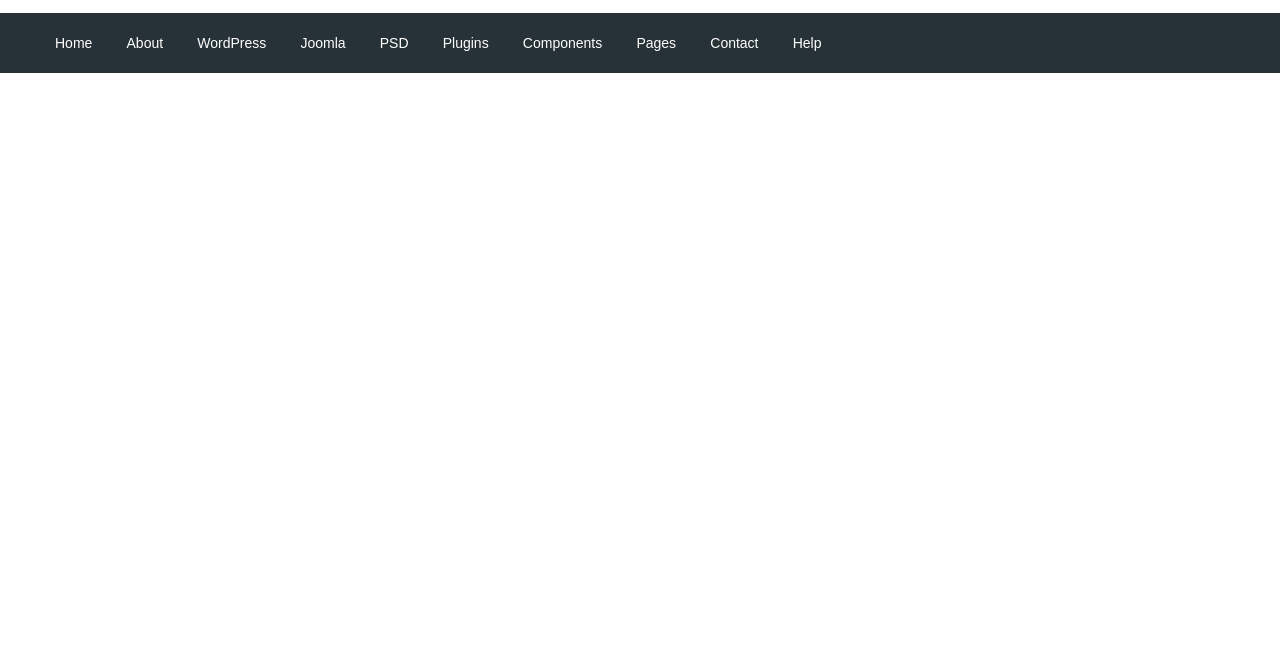
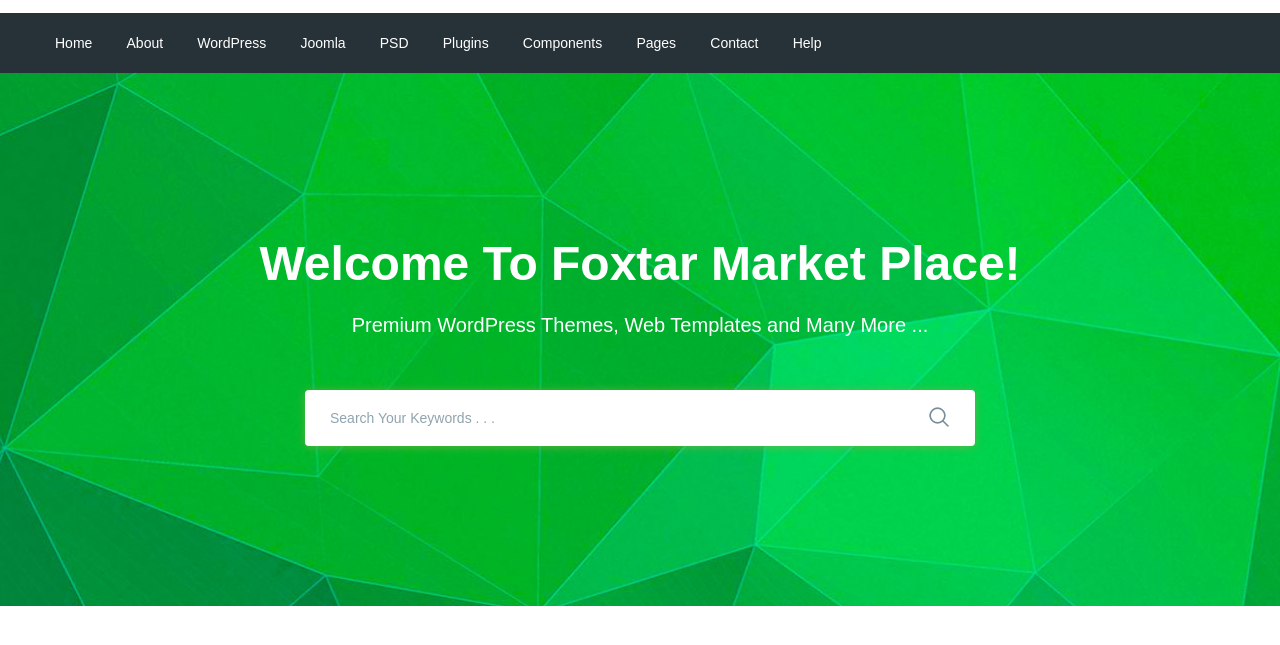
Before and after one commit to burmatov-step/moderno, a website: page app/index.html in a window 1280 px wide. Shown: the part 77-722 px from the top of the page. Drawn offline with nearby package versions, Linux system fonts and the light colour scheme; files that its build step writes are made by us from their sources.

Commit message:
added search section

```diff
--- a/app/index.html
+++ b/app/index.html
@@ -100,6 +100,26 @@
         </div>
 
     </header>
+    <section class="search" style="background-image: url(images/search-bg.jpg);">
+        <div class="container">
+            <div class="search__inner">
+                <div class="search__inner-title">
+                    Welcome To Foxtar Market Place!
+
+                </div>
+                <div class="search__inner-text">
+                    Premium WordPress Themes, Web Templates and Many More ...
+                </div>
+                <div class="search__inner-form">
+                    <form>
+                        <input type="text" placeholder="Search Your Keywords . . ." required>
+                        <button type="submit"><img src="images/icons/search.png" alt="">
+                        </button>
+                    </form>
+                </div>
+            </div>
+        </div>
+    </section>
 
 
 
--- a/app/scss/style.scss
+++ b/app/scss/style.scss
@@ -58,3 +58,58 @@
         font-size: 14px;
     }
 }
+
+.search{
+    background-repeat: no-repeat;
+    background-size: cover;
+    background-position: center;
+    min-height: 533px;
+}
+
+.search__inner{
+    padding: 155px 0 100px;
+    color: #fff;
+    text-align: center;
+    &-title{
+        margin-bottom: 10px;
+        font-size: 48px;
+        font-weight: 700;
+        line-height: 72px;
+
+    }
+    &-text{
+        margin-bottom: 50px;
+        font-size: 20px;
+        font-weight:500;
+        line-height: 30px;
+
+    }
+    &-form{
+        max-width: 670px;
+        margin: 0 auto;
+        position: relative;
+        input{
+            display: block;
+            width: 100%;
+            box-shadow: 0px 1px 10px 0px rgba( 124, 178, 64, 0.75);
+            border-radius: 4px;
+            height: 56px;
+            border: none;
+            font-size: 14px;
+            font-weight: 500;
+            padding-left: 25px;
+            padding-right: 60px;
+            &::placeholder{
+                color: #90a4ae;
+                font-weight: 500;
+            }
+        }
+        button{
+            position: absolute;
+            border: none;
+            background-color: transparent;
+            top:16px;
+            right: 20px;
+        }
+    }
+}
```
Also changed, not shown: app/images/icons/search.png (added), app/images/search-bg.jpg (added).
